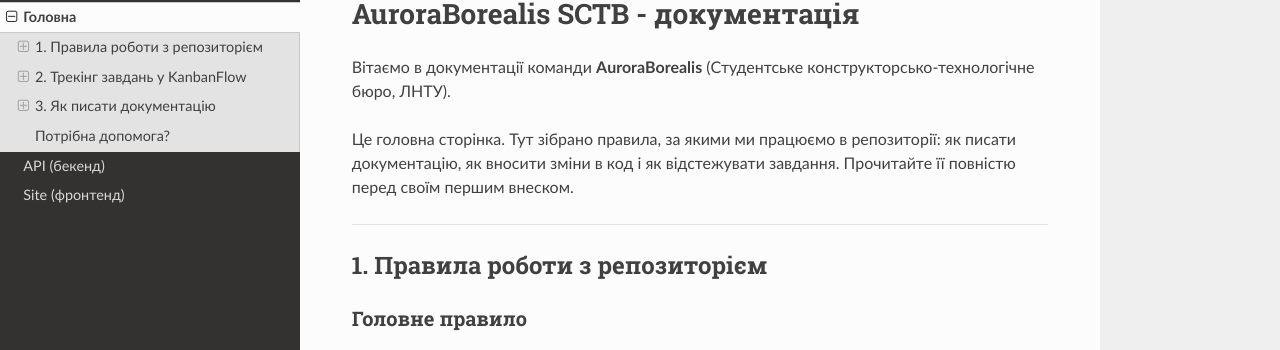
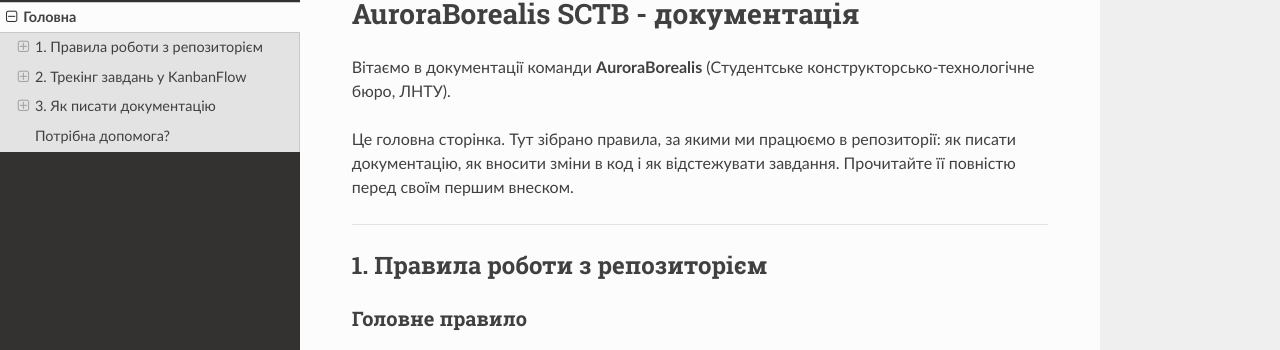
Before and after one commit to Selector0073/AuroraBorealis-SCTB-V2, an MkDocs documentation site: the page built from docs/docs/index.md, in a window 1280 px wide. Shown: the part 104-454 px from the top of the page. Built offline with MkDocs 1.6.1, drawn with Linux system fonts in a browser that asks for light colours; nearby versions of some CDN libraries.

Commit message:
fix(docs/mkdocs.yml): remove old files

```diff
--- a/docs/mkdocs.yml
+++ b/docs/mkdocs.yml
@@ -2,5 +2,3 @@ site_name: SCTB AuroraBorealis Docs
 theme: readthedocs
 nav:
   - Головна: index.md
-  - API (бекенд): api.md
-  - Site (фронтенд): site.md
```
